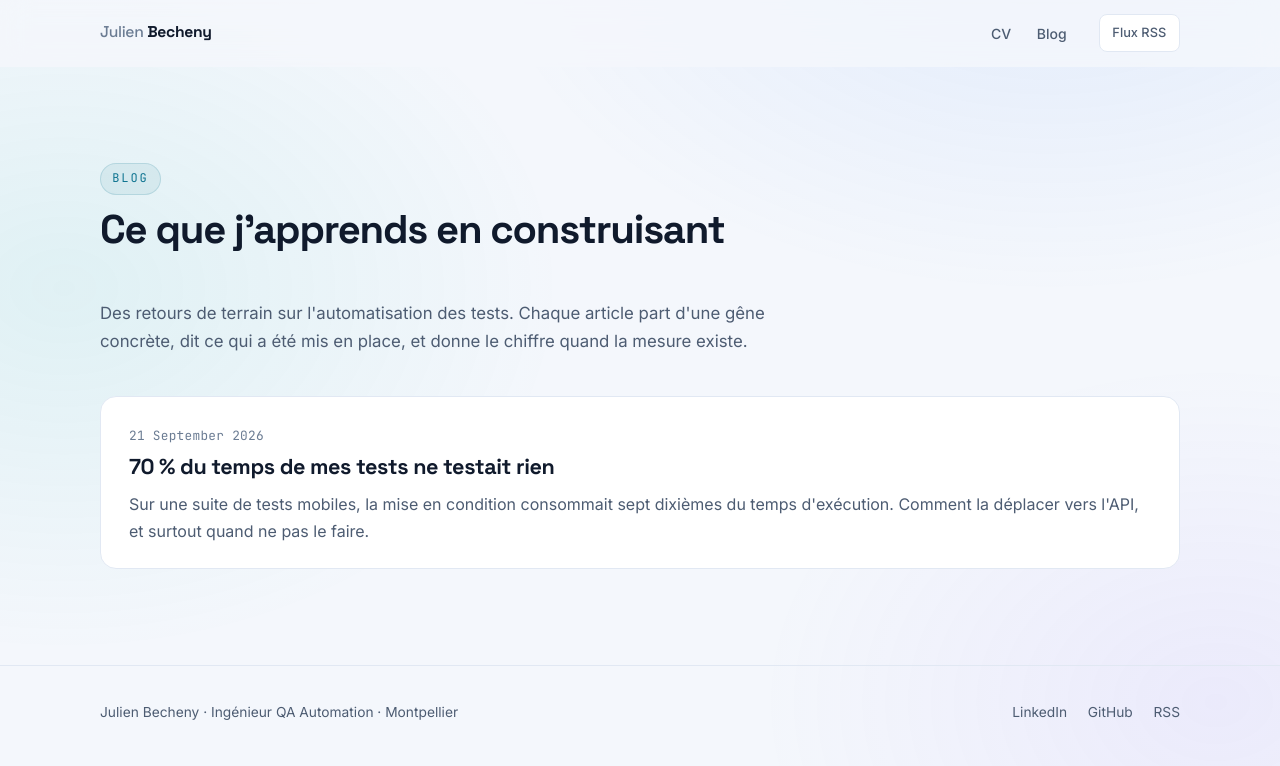
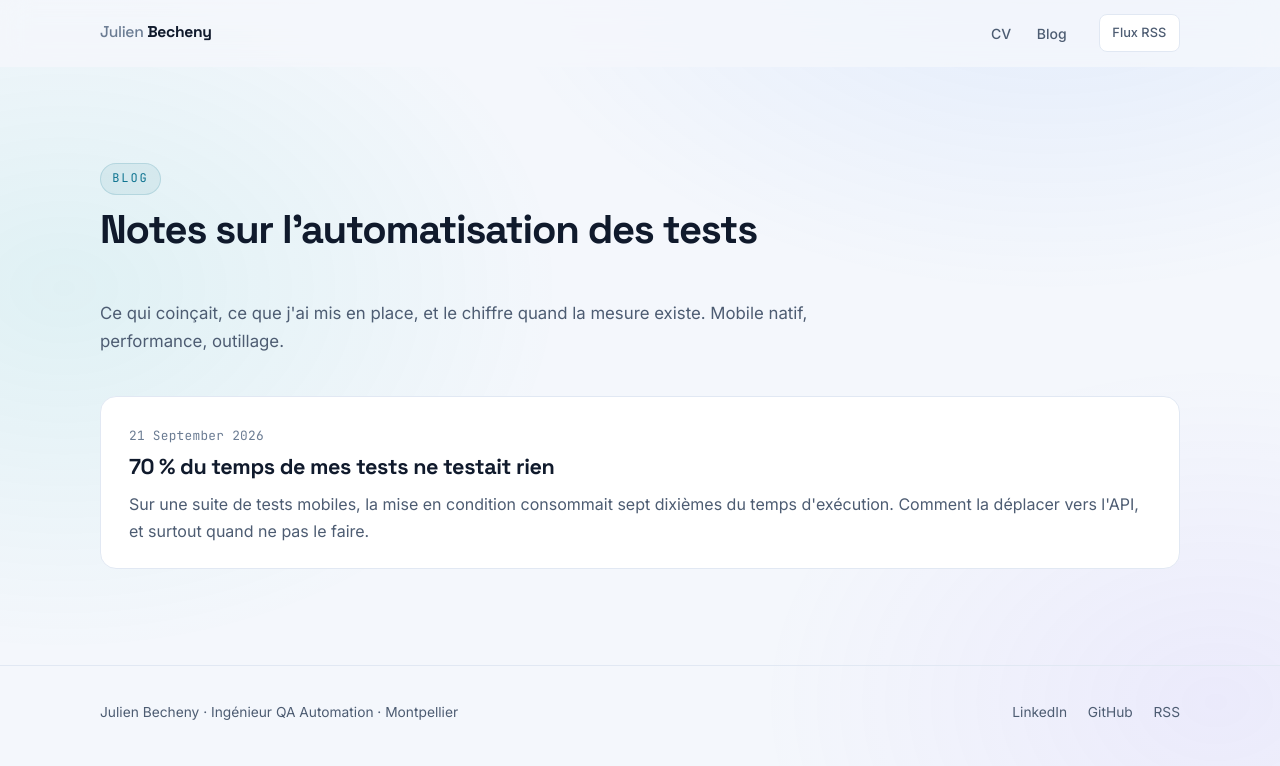
Before and after one commit to julien-becheny/julien-becheny.github.io, a Jekyll site: the page built from blog/index.html, in a window 1280 px wide. Shown: the top 766 px of the page. Built offline with Jekyll 4.4.1, drawn with Linux system fonts in a browser that asks for light colours.

Commit message:
docs: titre et chapeau du blog

```diff
--- a/blog/index.html
+++ b/blog/index.html
@@ -9,12 +9,11 @@ permalink: /blog/
 <section class="section">
   <div class="wrap">
     <p class="section-kicker">Blog</p>
-    <h2 class="section-title">Ce que j'apprends en construisant</h2>
+    <h2 class="section-title">Notes sur l'automatisation des tests</h2>
 
     <p class="blog-intro">
-      Des retours de terrain sur l'automatisation des tests. Chaque article part
-      d'une gêne concrète, dit ce qui a été mis en place, et donne le chiffre
-      quand la mesure existe.
+      Ce qui coinçait, ce que j'ai mis en place, et le chiffre quand la mesure
+      existe. Mobile natif, performance, outillage.
     </p>
 
     {% if site.posts.size > 0 %}
```
